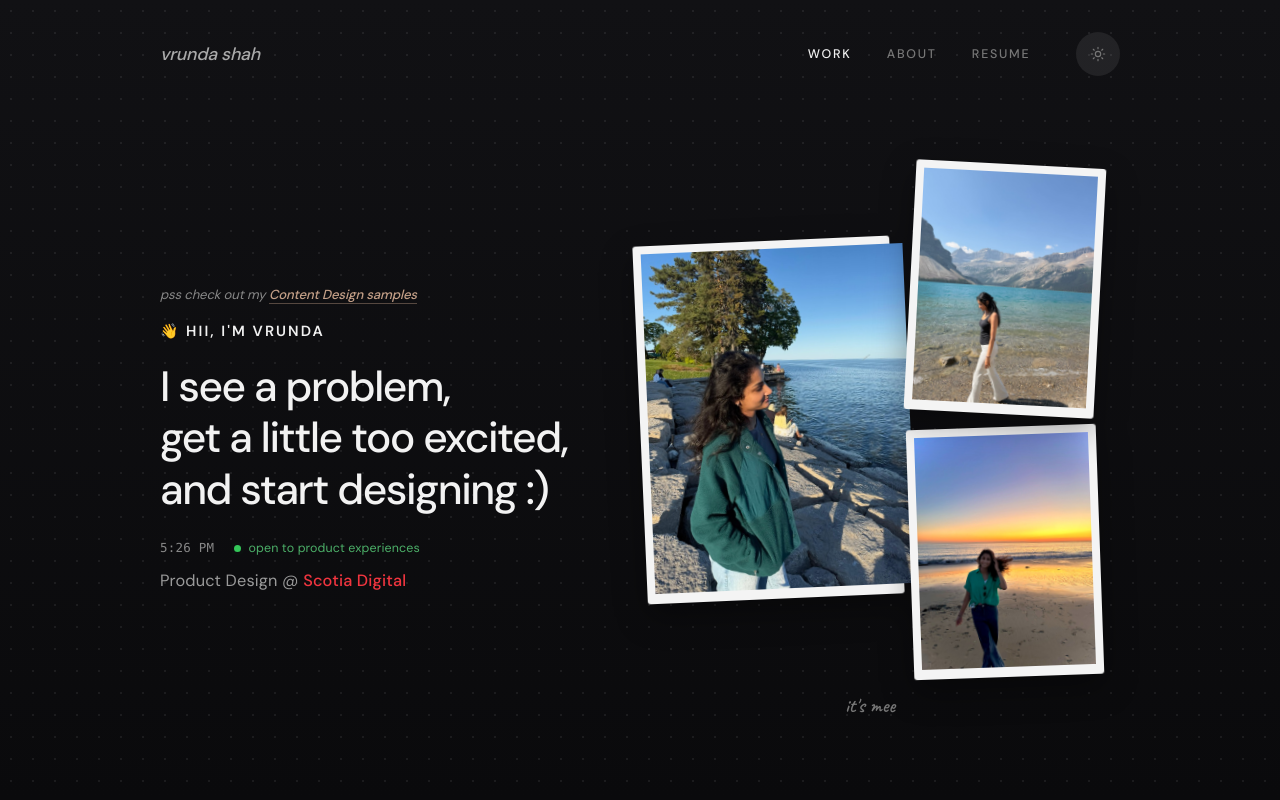
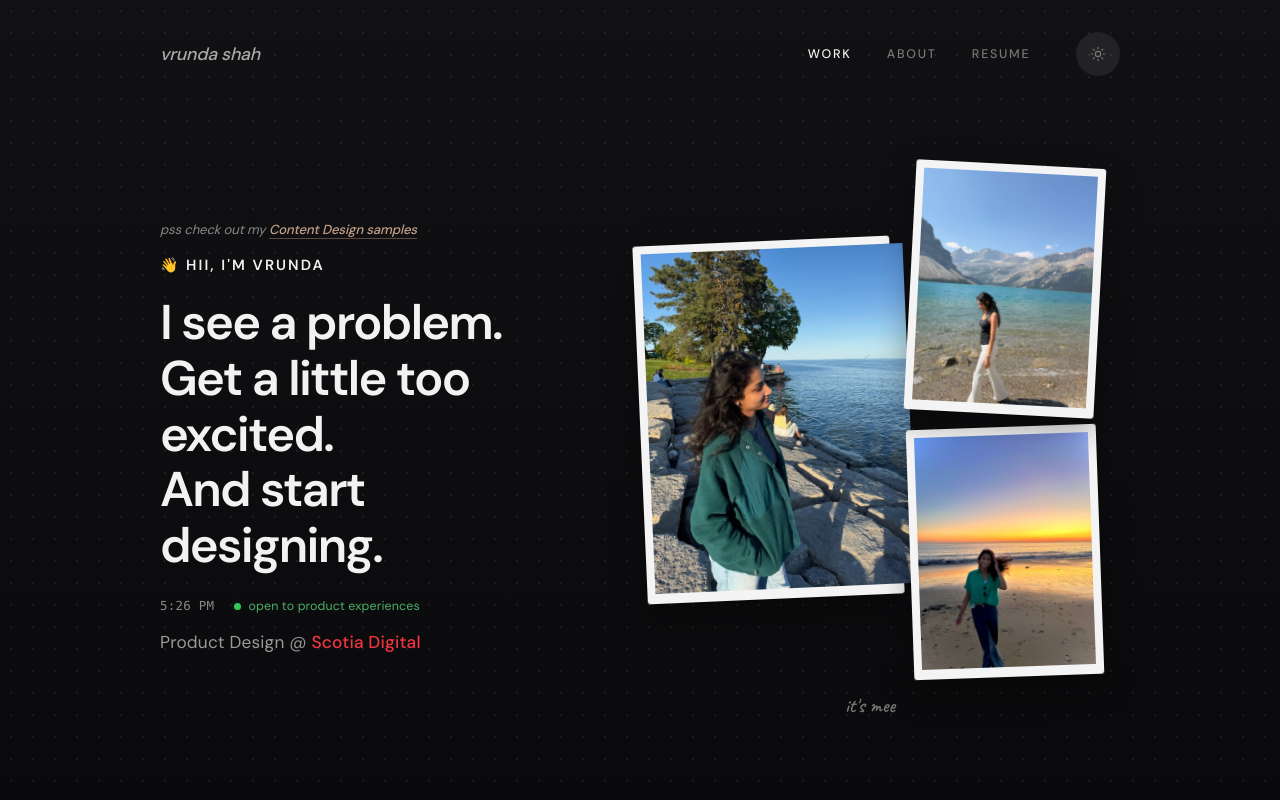
Before and after one commit to Vrundaa22/vrundashah_portfolio, a Next.js app: page / in a window 1280 px wide. Both pictures are taken after a click on the button "Switch to dark mode". Shown: the top 800 px of the page. Built offline with nearby package versions, Linux system fonts and the light colour scheme; no server answers.

Commit message:
Update homepage tagline and add Scotia role typewriter.
Bold three-line headline with periods and replace static role text with the typing interaction for local parity before layout experiments ship.

Co-authored-by: Cursor <cursoragent@cursor.com>

```diff
--- /dev/null
+++ b/app/components/HeroScotiaRole.tsx
@@ -0,0 +1,90 @@
+"use client";
+
+import Image from "next/image";
+import { useEffect, useState } from "react";
+
+const PREFIX = "Product Design @ ";
+const BRAND = "Scotia Digital";
+const FULL = `${PREFIX}${BRAND}`;
+const CHAR_MS = 42;
+const START_DELAY_MS = 720;
+
+export default function HeroScotiaRole() {
+  const [charCount, setCharCount] = useState(0);
+  const [typingDone, setTypingDone] = useState(false);
+  const [reducedMotion, setReducedMotion] = useState(false);
+
+  useEffect(() => {
+    const mq = window.matchMedia("(prefers-reduced-motion: reduce)");
+    setReducedMotion(mq.matches);
+
+    if (mq.matches) {
+      setCharCount(FULL.length);
+      setTypingDone(true);
+      return;
+    }
+
+    let intervalId = 0;
+    const startId = window.setTimeout(() => {
+      intervalId = window.setInterval(() => {
+        setCharCount((prev) => {
+          const next = prev + 1;
+          if (next >= FULL.length) {
+            window.clearInterval(intervalId);
+            setTypingDone(true);
+            return FULL.length;
+          }
+          return next;
+        });
+      }, CHAR_MS);
+    }, START_DELAY_MS);
+
+    return () => {
+      window.clearTimeout(startId);
+      window.clearInterval(intervalId);
+    };
+  }, []);
+
+  const visible = FULL.slice(0, charCount);
+  const prefixText = typingDone
+    ? PREFIX
+    : visible.slice(0, Math.min(visible.length, PREFIX.length));
+  const brandText = typingDone
+    ? BRAND
+    : visible.length > PREFIX.length
+      ? visible.slice(PREFIX.length)
+      : "";
+  const showBrand = brandText.length > 0;
+  const showCursor = !typingDone && !reducedMotion;
+
+  return (
+    <p
+      className={`hero-role${typingDone ? " hero-role--ready" : ""}`}
+      aria-live="polite"
+    >
+      <span className="hero-role-type" aria-label={typingDone ? FULL : undefined}>
+        {prefixText}
+        {showBrand ? (
+            <span
+              className="hero-scotia-trigger"
+              tabIndex={typingDone ? 0 : undefined}
+            >
+              {typingDone ? (
+                <span className="hero-scotia-logo" aria-hidden="true">
+                  <Image
+                    src="/logos/scotiabank-mark.svg"
+                    alt=""
+                    width={20}
+                    height={20}
+                    className="hero-scotia-logo-img"
+                  />
+                </span>
+              ) : null}
+              <span className="hero-brand hero-brand--scotia">{brandText}</span>
+            </span>
+        ) : null}
+        {showCursor ? <span className="hero-role-cursor" aria-hidden="true" /> : null}
+      </span>
+    </p>
+  );
+}
--- a/app/components/HomeView.tsx
+++ b/app/components/HomeView.tsx
@@ -3,6 +3,7 @@
 import SiteHeader from "./SiteHeader";
 import SiteFooter from "./SiteFooter";
 import HeroClicks from "./HeroClicks";
+import HeroScotiaRole from "./HeroScotiaRole";
 import PortfolioWhisper from "./PortfolioWhisper";
 import { getLatestPortfolioUpdate } from "@/lib/portfolio-updates";
 import { useTheme } from "../hooks/useTheme";
@@ -119,11 +120,11 @@ export default function HomeView() {
               <span aria-hidden="true">👋</span> HII, I&apos;M VRUNDA
             </p>
             <h1 className="hero-headline hero-headline--mockup">
-              I see a problem,
+              I see a problem.
               <br />
-              get a little too excited,
+              Get a little too excited.
               <br />
-              and start designing :)
+              And start designing.
             </h1>
             <p className="hero-status">
               <time suppressHydrationWarning>{time || "—:—"}</time>
@@ -132,10 +133,7 @@ export default function HomeView() {
                 open to product experiences
               </span>
             </p>
-            <p className="hero-status-sub">
-              Product Design @{" "}
-              <span className="hero-brand hero-brand--scotia">Scotia Digital</span>
-            </p>
+            <HeroScotiaRole />
           </div>
 
           <HeroClicks />
--- a/app/elegant-overrides.css
+++ b/app/elegant-overrides.css
@@ -496,12 +496,12 @@ html[data-theme="dark"] .hero-eyebrow {
 
 .hero-headline--mockup {
   margin: 0;
-  max-width: min(18em, 100%);
-  font-family: var(--font-dm-sans), "DM Sans", system-ui, sans-serif;
-  font-size: clamp(1.85rem, 3.8vw, 2.65rem);
-  font-weight: 500;
+  max-width: min(12.5em, 100%);
+  font-family: var(--font-dm-sans), "DM Sans", system-ui, sans-serif;
+  font-size: clamp(2rem, 4.6vw, 3.05rem);
+  font-weight: 600;
   letter-spacing: -0.035em;
-  line-height: 1.22;
+  line-height: 1.14;
   color: #1a1a1a;
 }
 
@@ -542,6 +542,93 @@ html[data-theme="dark"] .hero-headline--mockup {
   font-weight: 400;
   letter-spacing: 0.01em;
   color: #9a9a9a;
+}
+
+/* Hero: typing role line (Product Design @ Scotia Digital) */
+
+.hero-role {
+  margin: clamp(0.85rem, 2vh, 1.15rem) 0 0;
+  min-height: 1.5em;
+  font-family: var(--font-dm-sans), "DM Sans", system-ui, sans-serif;
+  font-size: clamp(0.95rem, 1.6vw, 1.08rem);
+  font-weight: 400;
+  letter-spacing: 0.01em;
+  line-height: 1.45;
+  color: #9a9a9a;
+}
+
+html[data-theme="dark"] .hero-role {
+  color: #9a9a9a;
+}
+
+.hero-role-type {
+  display: inline;
+  vertical-align: baseline;
+}
+
+.hero-role .hero-brand--scotia {
+  font-size: inherit;
+  line-height: inherit;
+  vertical-align: baseline;
+}
+
+.hero-role-cursor {
+  display: inline-block;
+  width: 2px;
+  height: 0.95em;
+  margin-left: 1px;
+  vertical-align: text-bottom;
+  background: #c8c8c8;
+  animation: heroRoleCursorBlink 0.9s step-end infinite;
+}
+
+@keyframes heroRoleCursorBlink {
+  50% {
+    opacity: 0;
+  }
+}
+
+.hero-scotia-trigger {
+  display: inline;
+  position: relative;
+  cursor: default;
+  white-space: nowrap;
+}
+
+.hero-scotia-trigger:focus-visible {
+  outline: none;
+}
+
+.hero-scotia-trigger .hero-brand--scotia {
+  display: inline;
+  vertical-align: baseline;
+}
+
+.hero-scotia-logo {
+  position: absolute;
+  right: calc(100% + 0.35rem);
+  top: 50%;
+  width: 20px;
+  height: 20px;
+  opacity: 0;
+  transform: translateY(-50%) scale(0.88);
+  transition:
+    opacity 0.25s ease,
+    transform 0.28s cubic-bezier(0.22, 1, 0.36, 1);
+  pointer-events: none;
+}
+
+.hero-role--ready:hover .hero-scotia-logo,
+.hero-scotia-trigger:hover .hero-scotia-logo,
+.hero-scotia-trigger:focus-visible .hero-scotia-logo {
+  opacity: 1;
+  transform: translateY(-50%) scale(1);
+}
+
+.hero-scotia-logo-img {
+  display: block;
+  width: 20px;
+  height: 20px;
 }
 
 .hero-brand {
```
Also changed, not shown: public/logos/scotiabank-mark.svg (added).
